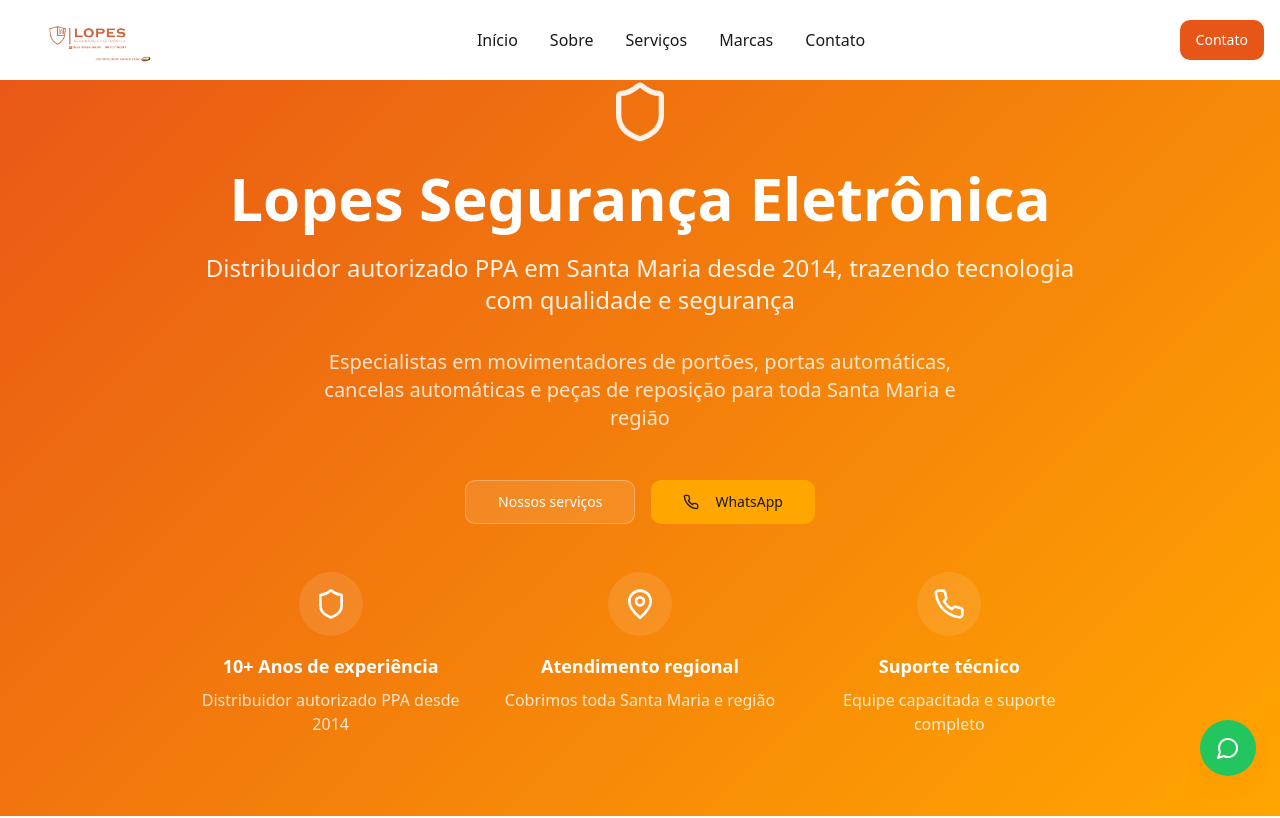
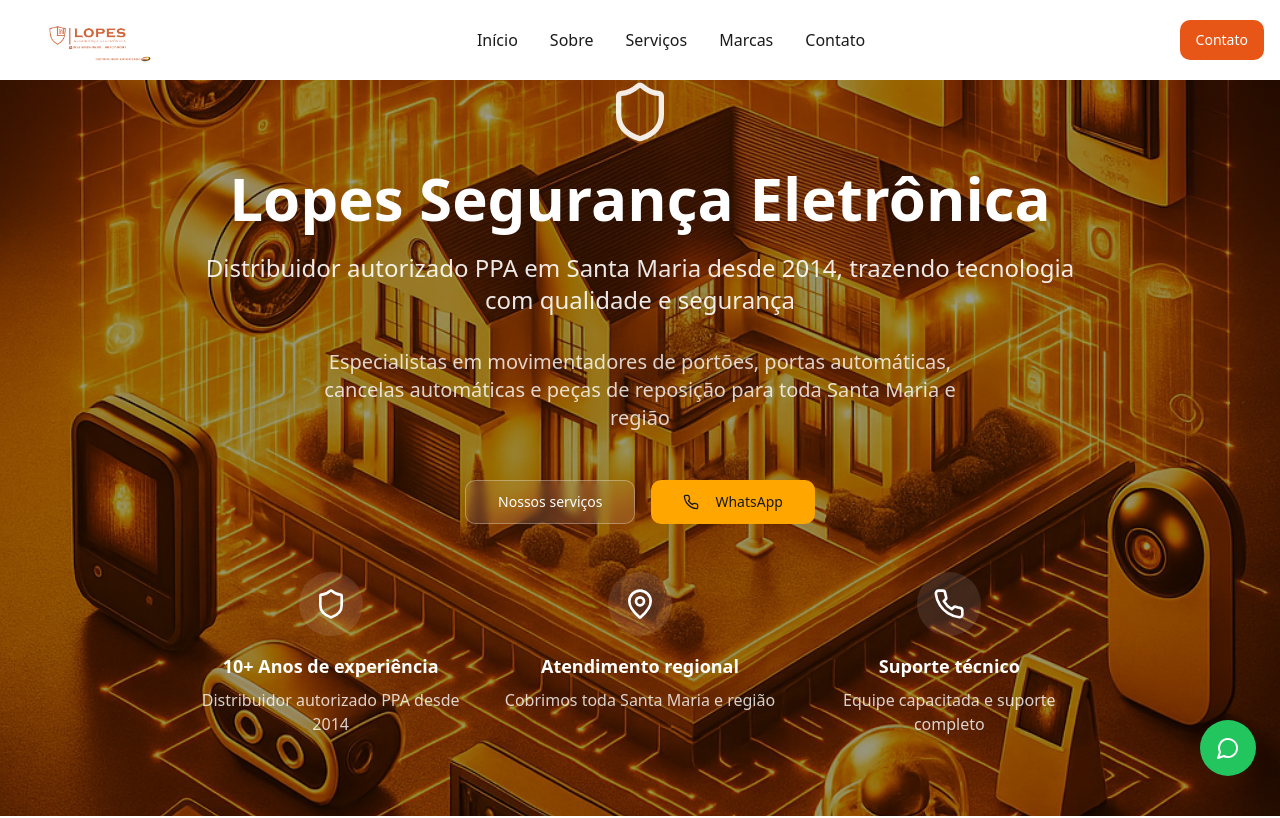
Before and after one commit to DevZipMateus/ppa-santa-maria-site, a React (Vite) app: page / in a window 1280 px wide. Shown: the top 818 px of the page. Built offline with nearby package versions, Linux system fonts and the light colour scheme; the HTML template or start-up script is replaced by a standard one.

Commit message:
Add background image to Hero

```diff
--- a/src/components/HeroSection.tsx
+++ b/src/components/HeroSection.tsx
@@ -1,9 +1,19 @@
 import { Shield, Phone, MapPin } from 'lucide-react';
 import { Button } from '@/components/ui/button';
+import heroBg from '@/assets/hero-bg.png';
 
 const HeroSection = () => {
   return (
-    <section id="home" className="min-h-screen bg-gradient-hero flex items-center text-white">
+    <section
+      id="home"
+      className="min-h-screen flex items-center text-white relative"
+      style={{
+        backgroundImage: `linear-gradient(rgba(0, 0, 0, 0.4), rgba(0, 0, 0, 0.4)), url(${heroBg})`,
+        backgroundSize: 'cover',
+        backgroundPosition: 'center',
+        backgroundRepeat: 'no-repeat'
+      }}
+    >
       <div className="container mx-auto px-4 py-20">
         <div className="max-w-4xl mx-auto text-center">
           <div className="mb-8">
```
Also changed, not shown: src/assets/hero-bg.png (added).
